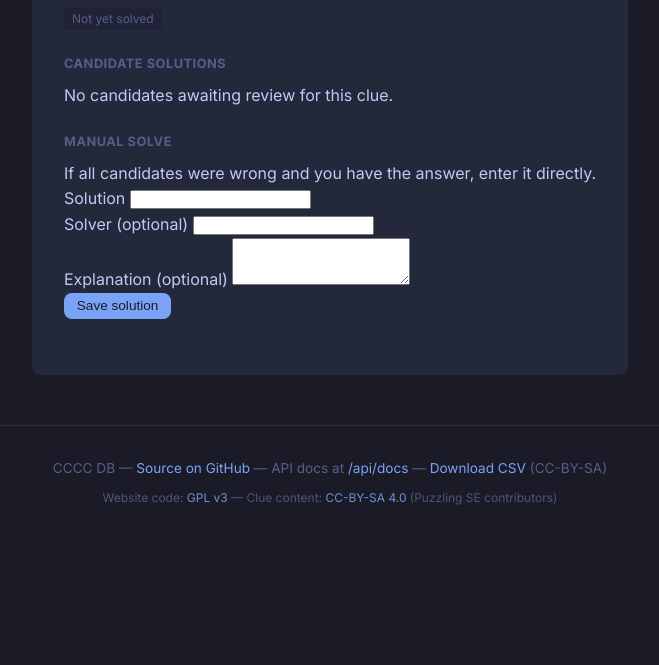
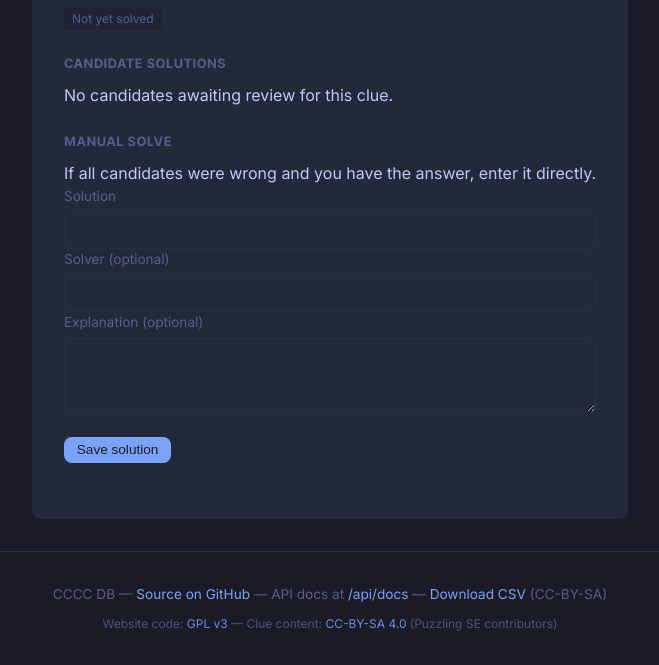
Before and after one commit to themoonisacheese/pse_cccc_db, a FastAPI app: template app/templates/review.html in a window 1280 px wide. Shown: the part 261-926 px from the top of the page, without its empty margins (310-969 px from the left). Before the commit the page ends 766 px from the top, so only its background shows below. Run offline with FastAPI, Linux system fonts and the light colour scheme; the template is opened without the code that fills it, so the values that code supplies are empty; parts of the project's set-up code (start-up, migrations or seed data) failed here and were passed over.

Commit message:
UI: add Review candidates button for editors/admins; style review form inputs

```diff
--- a/app/templates/clue_detail.html
+++ b/app/templates/clue_detail.html
@@ -88,6 +88,7 @@
     <div class="clue-detail-footer">
         {% if user and (user.is_editor or user.is_admin) %}
         <a href="/clue/{{ clue.id }}/edit" class="btn btn-small">Edit</a>
+        <a href="/clue/{{ clue.id }}/review" class="btn btn-small btn-outline">Review candidates</a>
         {% endif %}
         <a href="/search?author=%22{{ clue.author | urlencode }}%22" class="btn btn-small btn-outline">More by {{ clue.author }}</a>
         {% if clue.solver %}
--- a/app/templates/review.html
+++ b/app/templates/review.html
@@ -67,19 +67,21 @@
             <p class="text-muted">If all candidates were wrong and you have the answer, enter it directly.</p>
             <form id="manual-solve-form" hx-post="/api/review/clues/{{ clue.id }}/manual-solve"
                   hx-swap="none" hx-on::after-request="if(event.detail.successful) location.reload();">
-                <div class="form-group">
-                    <label>Solution</label>
-                    <input type="text" name="solution" required />
+                <div class="form-field">
+                    <label for="ms-solution">Solution</label>
+                    <input type="text" name="solution" id="ms-solution" class="form-input" required />
                 </div>
-                <div class="form-group">
-                    <label>Solver (optional)</label>
-                    <input type="text" name="solver" />
+                <div class="form-field">
+                    <label for="ms-solver">Solver (optional)</label>
+                    <input type="text" name="solver" id="ms-solver" class="form-input" />
                 </div>
-                <div class="form-group">
-                    <label>Explanation (optional)</label>
-                    <textarea name="explanation" rows="3"></textarea>
+                <div class="form-field">
+                    <label for="ms-explanation">Explanation (optional)</label>
+                    <textarea name="explanation" id="ms-explanation" class="form-input" rows="3"></textarea>
                 </div>
-                <button type="submit" class="btn btn-small">Save solution</button>
+                <div class="form-actions">
+                    <button type="submit" class="btn btn-small">Save solution</button>
+                </div>
             </form>
         </div>
         {% endif %}
```
